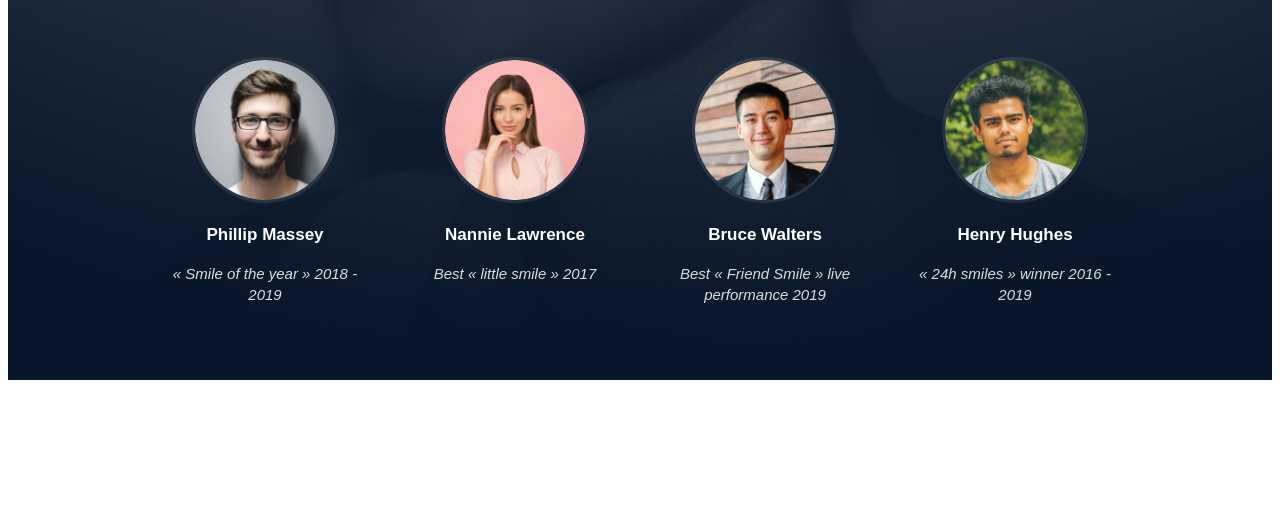
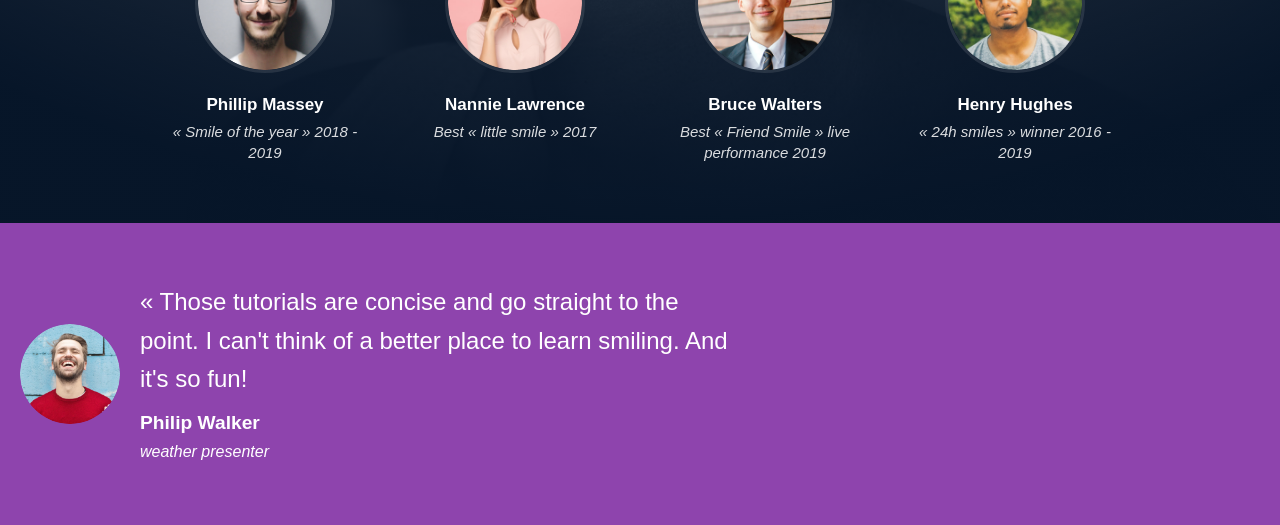
Before and after one commit to appiahsikaphilip/alx_html_css, a plain HTML site: page index.html in a window 1280 px wide. Shown: the part 714-1239 px from the top of the page. Before the commit the page ends 1102 px from the top, so only its background shows below. Drawn offline with Linux system fonts and the light colour scheme; files whose address does not match are found by name.

Commit message:
Add quotes to the HTML and CSS

```diff
--- a/index.html
+++ b/index.html
@@ -11,14 +11,11 @@
     <title>SmileSchool - Get Schooled</title>
 </head>
 <body>
-    <!-- Header Section -->
     <header>
         <nav>
             <div class="logo">
                 <img src="images/logo.png" alt="SmileSchool Logo">
-                <h2>SmileSchool</h2>
             </div>
-
             <ul class="nav-links">
                 <li><a href="#courses">COURSES</a></li>
                 <li><a href="#pricing">PRICING</a></li>
@@ -27,9 +24,7 @@
         </nav>
     </header>
 
-    <!-- Main Content -->
     <main>
-        <!-- Hero Section -->
         <section class="hero">
             <div class="hero-content">
                 <h1>Get schooled</h1>
@@ -50,17 +45,17 @@
                         <p>« Smile of the year » 2018 - 2019</p>
                     </div>
                     <div class="instructor-card">
-                        <img src="C:\Users\SIKA\css_advanced\images\3.png"= alt="Nannie Lawrence">
+                        <img src="images/3.png" alt="Nannie Lawrence">
                         <h3>Nannie Lawrence</h3>
                         <p>Best « little smile » 2017</p>
                     </div>
                     <div class="instructor-card">
-                        <img src="C:\Users\SIKA\css_advanced\images\2.png" alt="Bruce Walters">
+                        <img src="images/2.png" alt="Bruce Walters">
                         <h3>Bruce Walters</h3>
                         <p>Best « Friend Smile » live performance 2019</p>
                     </div>
                     <div class="instructor-card">
-                        <img src="C:\Users\SIKA\css_advanced\images\4.png" alt="Henry Hughes">
+                        <img src="images/4.png" alt="Henry Hughes">
                         <h3>Henry Hughes</h3>
                         <p>« 24h smiles » winner 2016 - 2019</p>
                     </div>
@@ -68,6 +63,23 @@
             </div>
         </section>
 
+        <section class="testimonial">
+            <div class="testimonial-content">
+                <div class="testimonial-image">
+                    <img src="C:\Users\SIKA\css_advanced\images\5.png" alt="Happy customer">
+                </div>
+                <div class="testimonial-text">
+                    <blockquote>
+                        « Those tutorials are concise and go straight to the point. I can't think of a better place to learn smiling. And it's so fun!
+                    </blockquote>
+                    <h3 class="testimonial-name">Philip Walker</h3>
+                    <p class="testimonial-title">weather presenter</p>
+                </div>
+            </div>
+        </section>
 
+        <!-- Removed footer section -->
+
+    </main>
 </body>
 </html>
--- a/styles.css
+++ b/styles.css
@@ -1,5 +1,6 @@
-1. RESET & BASE STYLES
-   =================================== */
+/*
+    RESET & BASE STYLES
+    */
 
 * {
   margin: 0;
@@ -31,9 +32,9 @@ button {
   outline: none;
 }
 
-/* ===================================
-   3. HEADER & NAVIGATION
-   =================================== */
+/*
+    HEADER & NAVIGATION
+    */
 
 header {
   position: absolute;
@@ -65,12 +66,6 @@ nav {
   height: 32px;
 }
 
-.logo h2 {
-  font-size: 15px;
-  font-weight: 400;
-  color: #fff;
-}
-
 .nav-links {
   list-style: none;
   display: flex;
@@ -92,9 +87,9 @@ nav {
   opacity: 0.9;
 }
 
-/* ===================================
-   4. HERO SECTION WITH BACKGROUND IMAGE
-   =================================== */
+/*
+    HERO SECTION WITH BACKGROUND IMAGE
+    */
 
 .hero {
   position: relative;
@@ -224,3 +219,45 @@ nav {
   line-height: 1.4;
   opacity: 0.85;
 }
+
+/*
+    TESTIMONIAL SECTION
+    */
+
+.testimonial {
+  background-color: #8E44AD; /* Updated background color */
+  color: white;
+  padding: 60px 20px; /* Add padding for better spacing */
+  text-align: left; /* Align text to the left */
+}
+
+.testimonial-content {
+  display: flex;
+  align-items: center;
+  justify-content: flex-start; /* Align content to the left */
+}
+
+.testimonial-image img {
+  border-radius: 50%;
+  width: 100px; /* Adjust size as needed */
+  height: 100px; /* Adjust size as needed */
+  margin-right: 20px; /* Space between image and text */
+}
+
+.testimonial-text {
+  max-width: 600px; /* Limit width for readability */
+}
+
+.testimonial-text blockquote {
+  font-size: 1.5em; /* Larger font size for quote */
+  margin-bottom: 10px;
+}
+
+.testimonial-name {
+  font-weight: bold;
+  font-size: 1.2em; /* Adjust font size */
+}
+
+.testimonial-title {
+  font-style: italic;
+}
```
